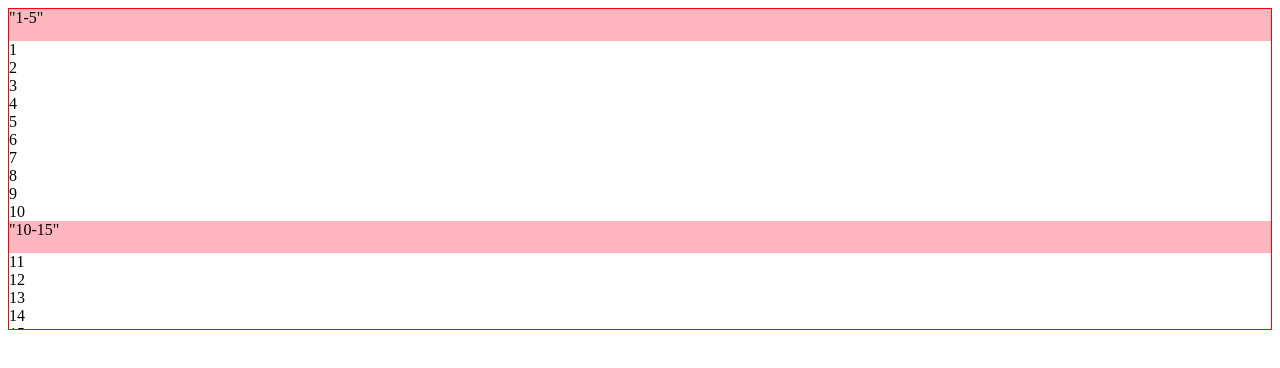
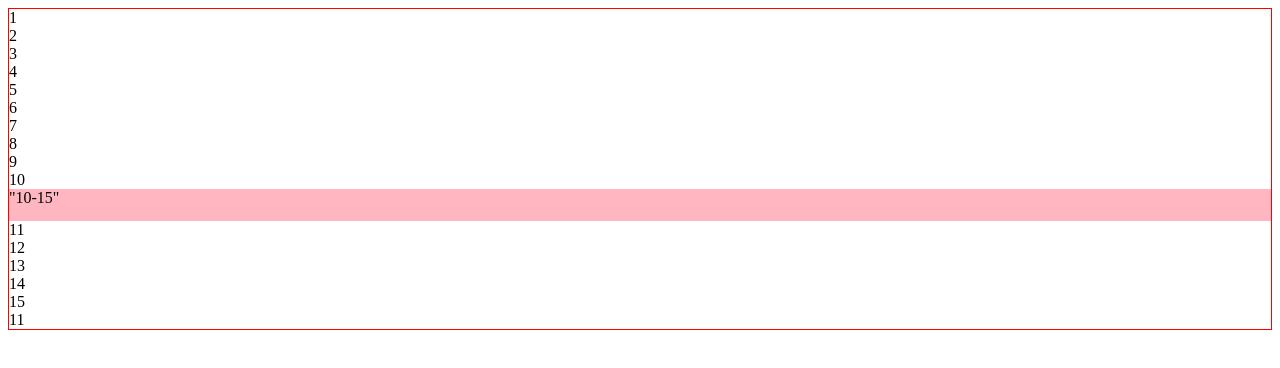
Before and after one commit to splog95/tensor_test_task1, a plain HTML site: page index.html in a window 1280 px wide. Drawn offline with Linux system fonts and the light colour scheme.

Commit message:
delete_1-5_sticky_pos_from_index.html

```diff
--- a/index.html
+++ b/index.html
@@ -13,7 +13,6 @@
         </style>
 
         <div class="raz">
-          <div class="sticky">"1-5"</div>
           1<br>
           2<br>
           3<br>
```
